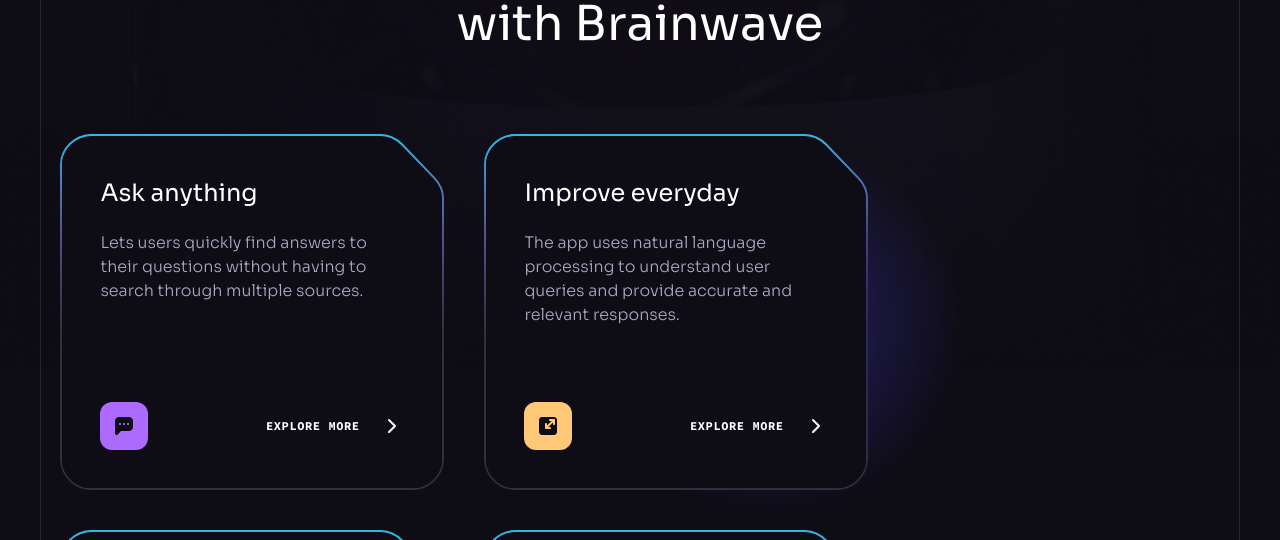
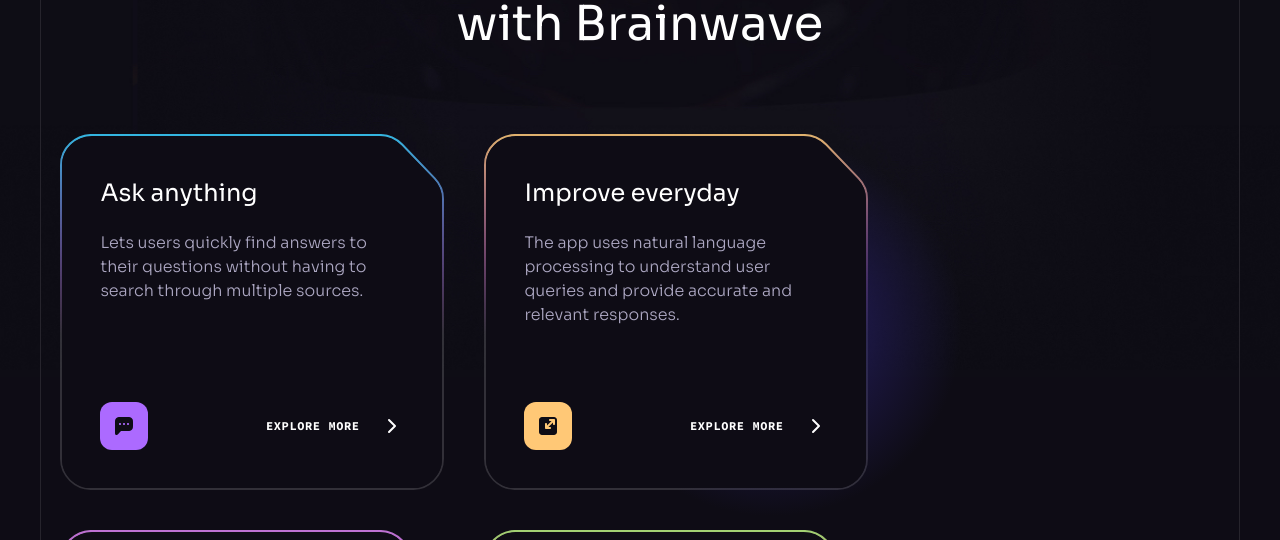
Before and after one commit to bviscosi/brainwave, a React (Vite) app: page / in a window 1280 px wide. Shown: the part 1400-1940 px from the top of the page. Built offline with nearby package versions, Linux system fonts and the light colour scheme.

Commit message:
put back

```diff
--- a/src/components/Benefits.jsx
+++ b/src/components/Benefits.jsx
@@ -4,14 +4,6 @@
 import Arrow from "../assets/svg/Arrow";
 import { GradientLight } from "./design/Benefits";
 import ClipPath from "../assets/svg/ClipPath";
-import {
-  benefitCard1,
-  benefitCard2,
-  benefitCard3,
-  benefitCard4,
-  benefitCard5,
-  benefitCard6,
-} from "../assets";
 
 const Benefits = () => {
   return (
@@ -22,11 +14,11 @@
           title="Chat Smarter, Not Harder with Brainwave"
         />
         <div className="flex flex-wrap gap-10 mb-10">
-          {benefits.map((item, index) => (
+          {benefits.map((item) => (
             <div
               className="block relative p-0.5 bg-no-repeat bg-[length:100%_100%] md:max-w-[24rem]"
               style={{
-                backgroundImage: `url(${benefitCard1})`,
+                backgroundImage: `url(${item.backgroundUrl})`,
               }}
               key={item.id}>
               <div className="relative z-2 flex flex-col min-h-[22rem] p-[2.4rem] pointer-events-none">
```
